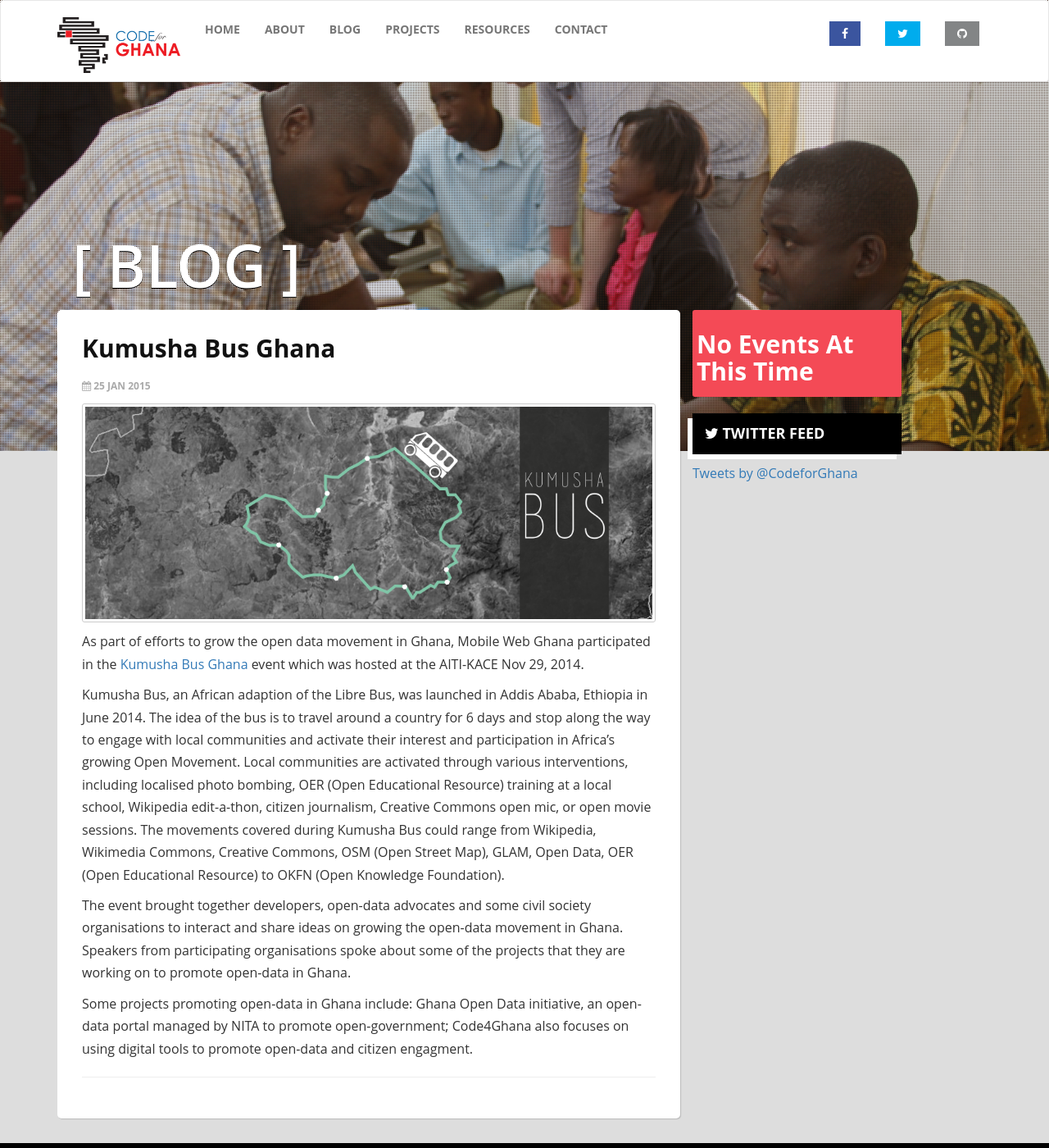
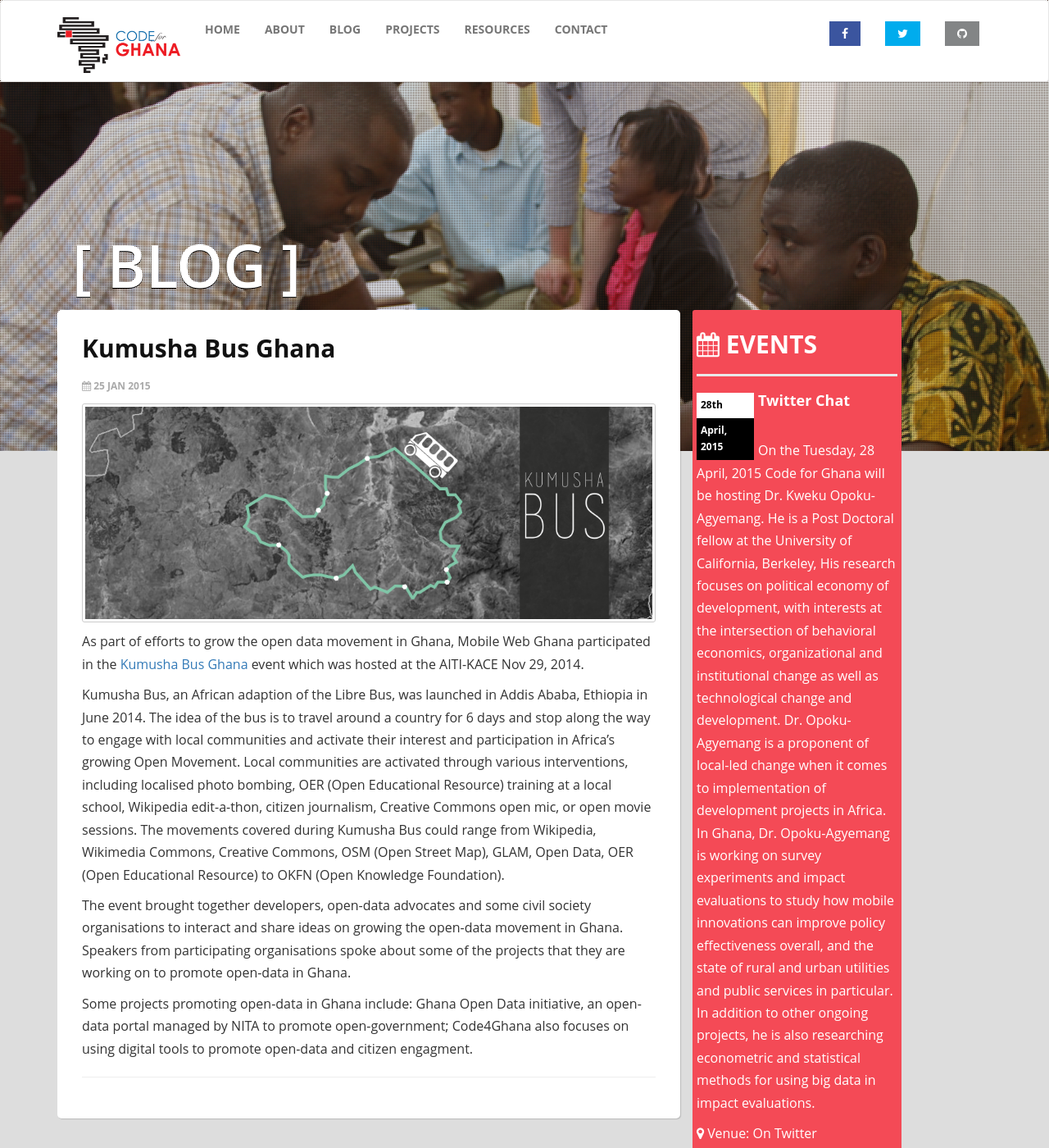
Before and after one commit to CodeForAfrica/CodeForGhana.org, a Jekyll site: the page built from _posts/2015-01-25-kumusha-bus.md, in a window 1280 px wide and 1400 px high. Shown: the whole window at 82% size. Built offline with Jekyll 4.4.1, drawn with Linux system fonts in a browser that asks for light colours; comment, search, counter and statistics services are not loaded; some of the changed text lies outside the part shown.

Commit message:
post tweet chat event

```diff
--- a/_layouts/blog.html
+++ b/_layouts/blog.html
@@ -14,21 +14,25 @@
 
 				 <aside class="col-md-3 right">
 						<div id="side-event">
+						<!--
 						<h2 id="side-event-title">No Events At This Time</h2>
-						    <!--
+						  -->
 							 <h2 id="side-event-title"><span class="fa fa-calendar"></span> EVENTS</h2>
 							 <hr / style="border-bottom: 2px solid #e7e7e7;">
 
 							 <ul>
 							    	<li>
 									<div class="eventdate">
-										 <span class="date-top">21st</span>
-										 <span class="date-bottom">Feb, 2015</span>
+										 <span class="date-top">28th</span>
+										 <span class="date-bottom">April, 2015</span>
 									</div>
-									<h2 class="eventtitle">Open Data Day</h2><br />
-									<p class="eventbody">Open Day Day brings Developers, Designers, Students and Open Data Enthusiasts to learn about open data and do something with it. We'll work in groups to solve simple yet useful community problems using open data</p>
-									<p><span class="fa fa-map-marker"></span> Venue: Mobile Web Ghana </p>
-									<p><span class="fa fa-clock-o"></span> Time: 9:30am to 5:00pm </p>
+									<h2 class="eventtitle">Twitter Chat</h2><br />
+									<p class="eventbody">On the Tuesday, 28 April, 2015 Code for Ghana will be hosting Dr. Kweku Opoku-Agyemang. He is a Post Doctoral fellow at the University of California, Berkeley, His research focuses on political economy of development, with interests at the intersection of behavioral economics, organizational and institutional change as well as  technological change and development. Dr. Opoku-Agyemang is a proponent of local-led change when it comes to implementation of development projects in Africa.
+
+
+In Ghana, Dr. Opoku-Agyemang is working on survey experiments and impact evaluations to study how mobile innovations can improve policy effectiveness overall, and the state of rural and urban utilities and public services in particular. In addition to other ongoing projects, he is also researching econometric and statistical methods for using big data in impact evaluations.</p>
+									<p><span class="fa fa-map-marker"></span> Venue: On Twitter</p>
+									<p><span class="fa fa-clock-o"></span> Time: 3:00pm to 4:00pm </p>
 									</li>
 									<hr / style="border-bottom: 1px dotted #e7e7e7;">
 									<!-- end of event -->
```
Also changed, not shown: _posts/2015-04-07-selected-media-houses.md (deleted, +0 -21 lines), _posts/2015-04-07-selected-mediapartners.md (deleted, +0 -20 lines).
